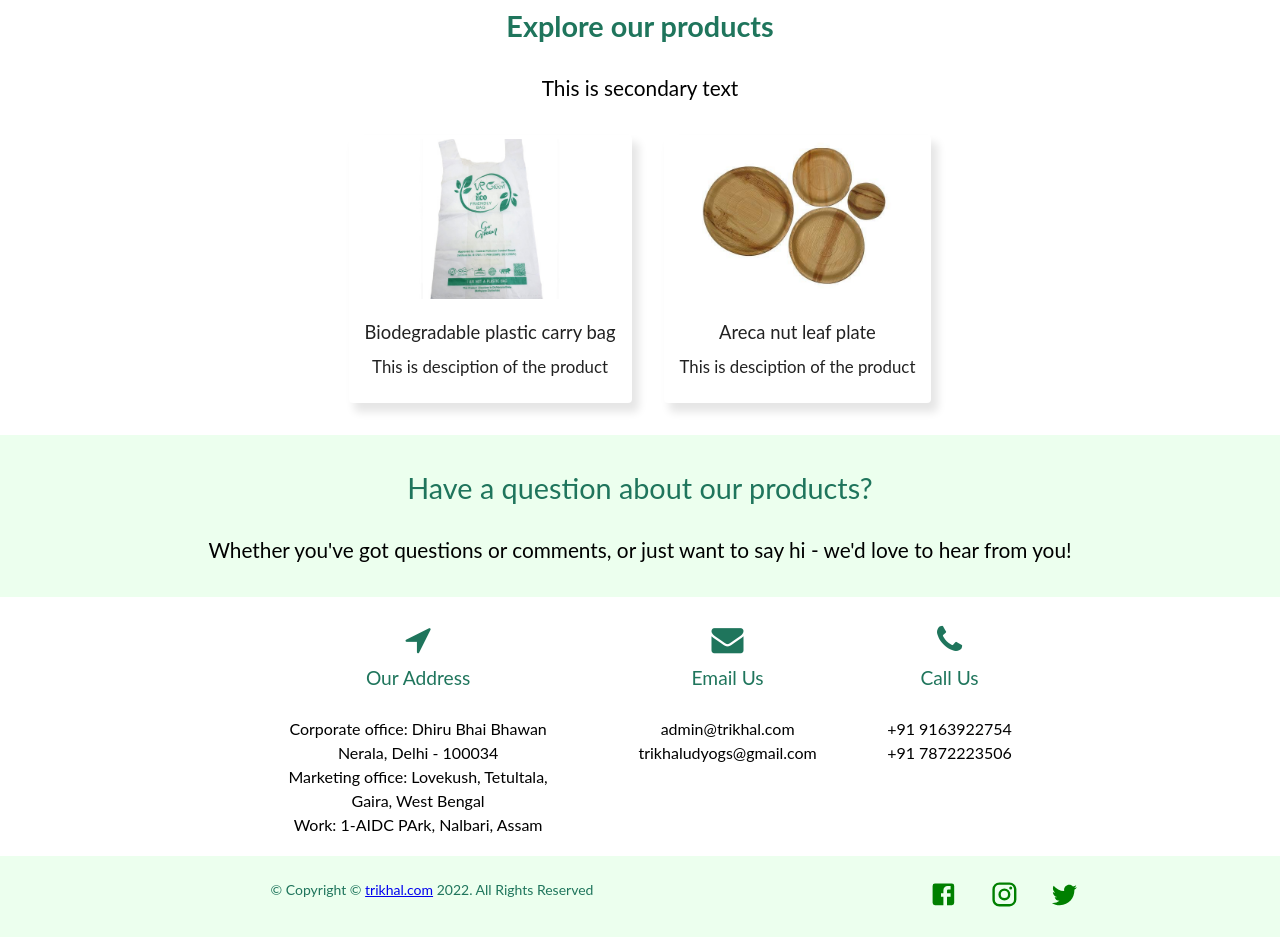
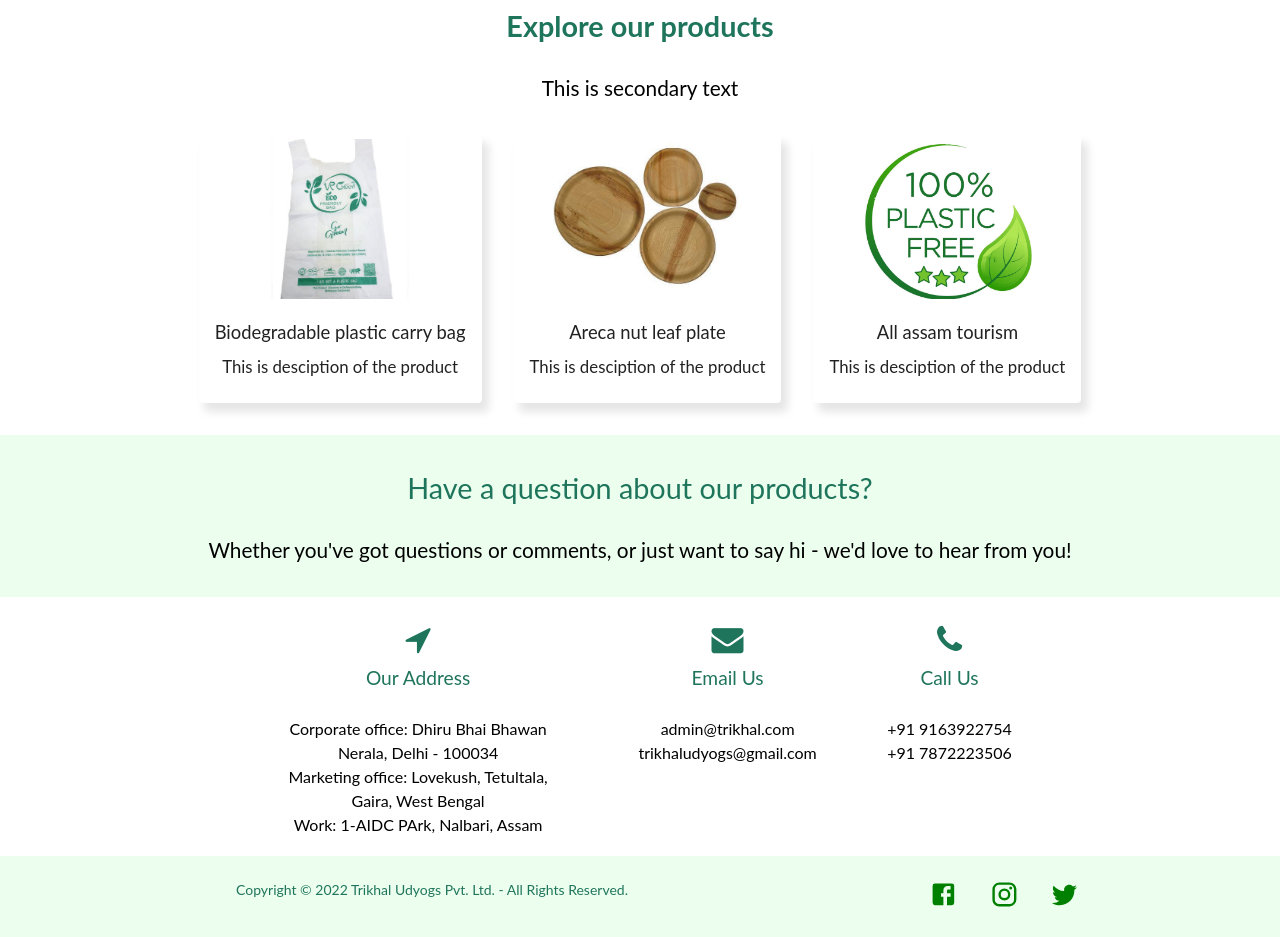
Before and after one commit to NihalP01/trikhal-udyog, a React (Create React App) app: page / in a window 1280 px wide. Shown: the part 1180-2117 px from the top of the page. Built offline with nearby package versions, Linux system fonts and the light colour scheme.

Commit message:
fixed some small bugs

```diff
--- a/src/components/cards/ProductCard.jsx
+++ b/src/components/cards/ProductCard.jsx
@@ -14,7 +14,6 @@ const useStyles = makeStyles({
     borderRadius: '10px',
     background: '#fff',
     boxShadow: '6px 8px 9px 1px rgb(0 0 0 / 10%) !important',
-    width: '100%',
     transition: 'transform 0.25s ease-in-out !important',
     '&:hover': {
       transform: 'scale(1.02)',
--- a/src/components/common/Navbar.jsx
+++ b/src/components/common/Navbar.jsx
@@ -54,7 +54,7 @@ const NavBar = () => {
     <AppBar
       className={classes.header_main}
       position="fixed"
-      style={{ background: 'white' }}
+      color="transparent" sx={{backdropFilter:"blur(30px)"}}
     >
       <Toolbar>
         <img
--- a/src/components/sections/FooterSection.jsx
+++ b/src/components/sections/FooterSection.jsx
@@ -23,12 +23,9 @@ const FooterSection = () => {
       <Grid container spacing={2}>
         <Grid item xs={12} md={8}>
           <Typography variant="body2" color="primary">
-            {'© Copyright © '}
-            <Link color="inherit" to="/">
-              trikhal.com
-            </Link>{' '}
+            {'Copyright © '}
             {new Date().getFullYear()}
-            {'. All Rights Reserved'}
+            {' Trikhal Udyogs Pvt. Ltd. - All Rights Reserved.'}
           </Typography>
         </Grid>
         <Grid item xs={12} md={3}>
--- a/src/components/sections/HeroSection.jsx
+++ b/src/components/sections/HeroSection.jsx
@@ -71,7 +71,9 @@ const useStyles = makeStyles({
     },
   },
   imgMobile: {
+    display: 'none',
     ['@media (max-width: 480px)']: {
+      display: 'block',
       filter: `blur(8px)`,
       webkitFilter: `blur(8px)`,
     },
--- a/src/data/productsData.js
+++ b/src/data/productsData.js
@@ -11,4 +11,10 @@ export const productsData = [
     desc: 'This is desciption of the product',
     img: `${process.env.PUBLIC_URL}/assets/images/leafPlate.jpg`,
   },
+  {
+    id: 2,
+    title: 'All assam tourism',
+    desc: 'This is desciption of the product',
+    img: `${process.env.PUBLIC_URL}/assets/images/more.jpg`,
+  },
 ];
```
